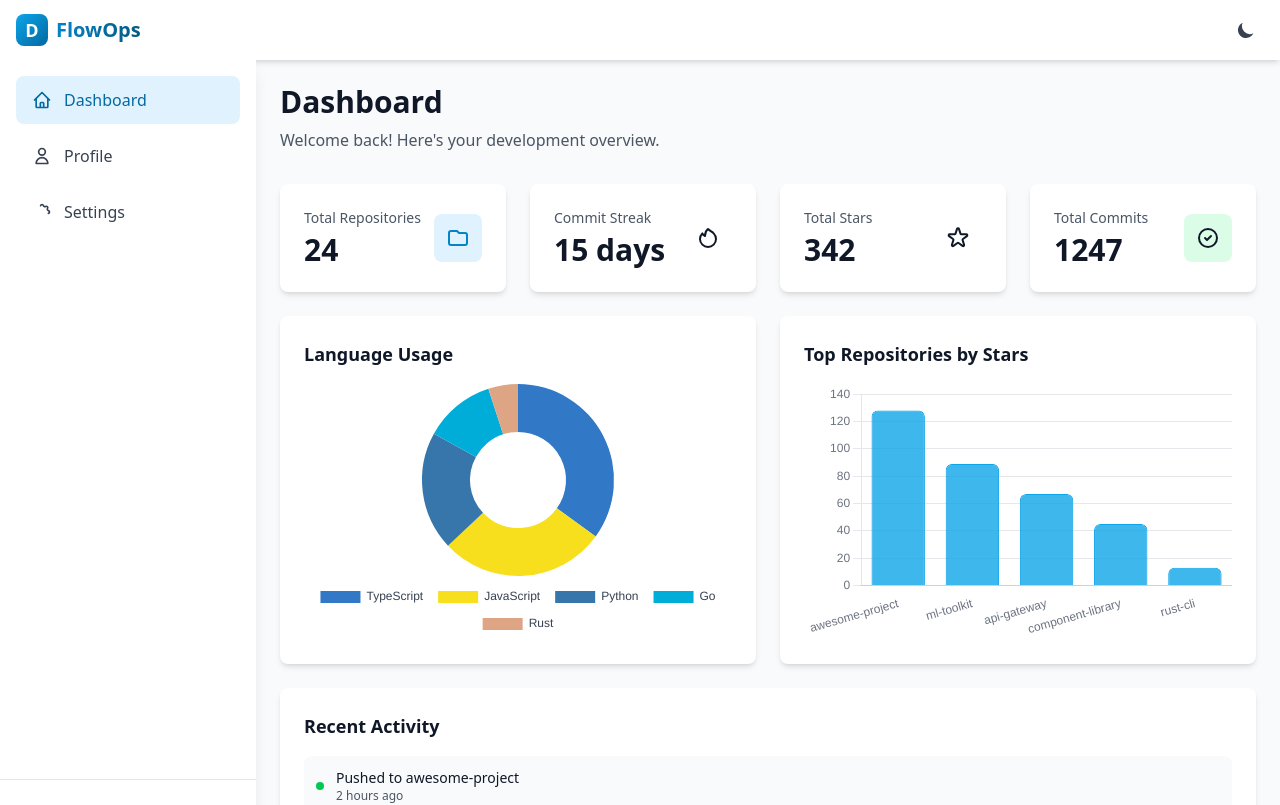
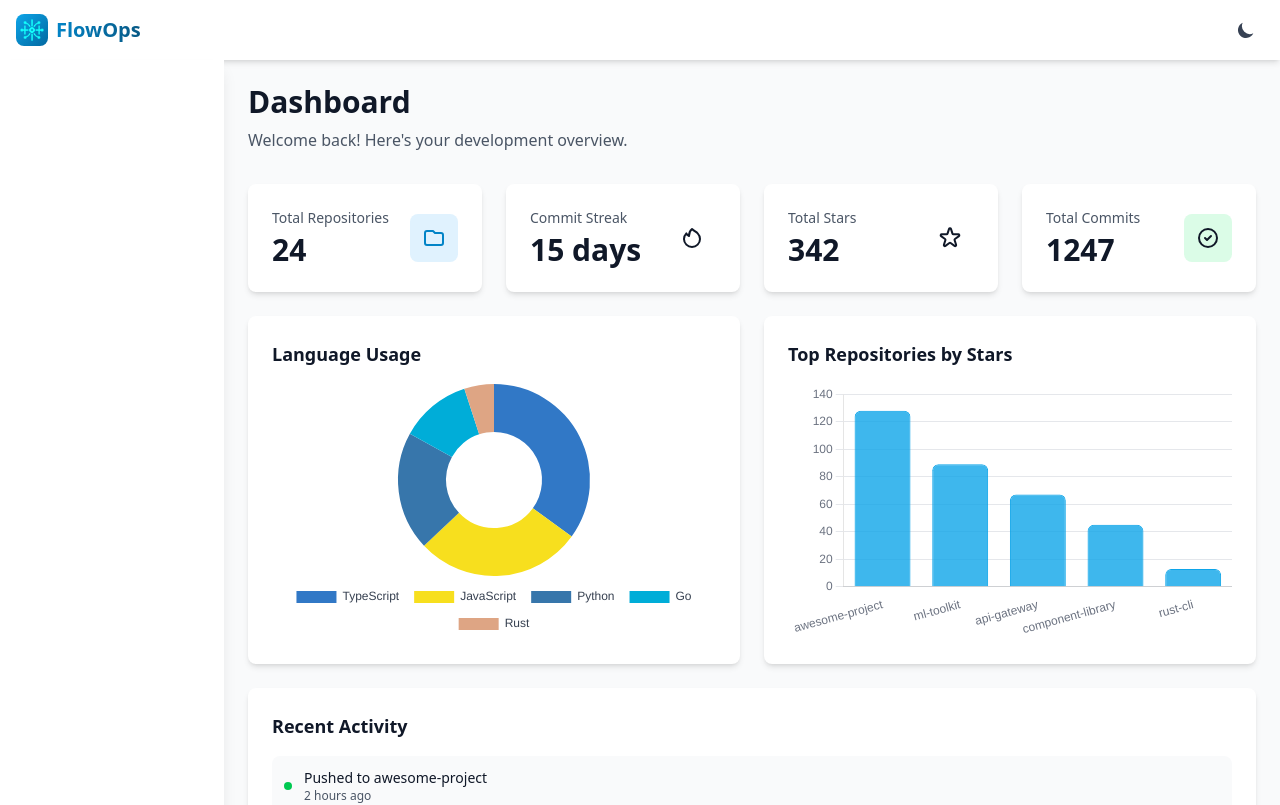
Before and after one commit to LordChristianDev/flow-ops-app, a Svelte app: page / in a window 1280 px wide. Shown: the top 805 px of the page. Built offline with nearby package versions, Linux system fonts and the light colour scheme; sample sign-in values are in the browser's storage.

Commit message:
Updated App Icon

```diff
--- a/src/components/layout/Header.svelte
+++ b/src/components/layout/Header.svelte
@@ -17,13 +17,13 @@
 				class="lg:hidden p-2 rounded-lg hover:bg-gray-100 dark:hover:bg-gray-700 transition-colors"
 				aria-label="Toggle sidebar"
 			>
-				<svg class="w-6 h-6" fill="none" stroke="currentColor" viewBox="0 0 24 24">
-					<path stroke-linecap="round" stroke-linejoin="round" stroke-width="2" d="M4 6h16M4 12h16M4 18h16"></path>
-				</svg>
+				<div class="w-8 h-8 bg-linear-to-br from-primary-500 to-primary-700 rounded-lg flex items-center justify-center">
+					<img src="flowops_logo.png" alt="FlowOps Logo" class="w-6 h-6">
+				</div>
 			</button>
 			<div class="flex items-center gap-2">
 				<div class="w-8 h-8 bg-linear-to-br from-primary-500 to-primary-700 rounded-lg flex items-center justify-center">
-					<span class="text-white font-bold text-lg">D</span>
+					<img src="flowops_logo.png" alt="FlowOps Logo" class="w-6 h-6">
 				</div>
 				<h1 class="text-xl font-bold bg-linear-to-r from-primary-600 to-primary-800 bg-clip-text text-transparent">
 					FlowOps
--- a/src/components/layout/Sidebar.svelte
+++ b/src/components/layout/Sidebar.svelte
@@ -1,28 +1,10 @@
 <script lang="ts">
     import { push } from 'svelte-spa-router';
+    import { navItems } from '@/stores/data/layout-data';
 
     export let isOpen = false;
     export let closeSidebar: () => void;
 
-    const navItems = [
-        {
-            path: '/',
-            label: 'Dashboard',
-            icon: 'M3 12l2-2m0 0l7-7 7 7M5 10v10a1 1 0 001 1h3m10-11l2 2m-2-2v10a1 1 0 01-1 1h-3m-6 0a1 1 0 001-1v-4a1 1 0 011-1h2a1 1 0 011 1v4a1 1 0 001 1m-6 0h6'
-        },
-        {
-            path: '/profile',
-            label: 'Profile',
-            icon: 'M16 7a4 4 0 11-8 0 4 4 0 018 0zM12 14a7 7 0 00-7 7h14a7 7 0 00-7-7z'
-        },
-        {
-            path: '/settings',
-            label: 'Settings',
-            icon: 'M10.325 4.317c.426-1.756 2.924-1.756 3.35 0a1.724 1.724 0 002.573 1.066c1.543-.94 3.31.826 2.37 2.37a1.724 1.724 0 001.065 2.572c1.756.426 1.756 2.924 0 3.35...'
-        }
-    ];
-
-    // Regular Svelte: get path from the browser
     let currentPath = '/';
 
     $: if (typeof window !== 'undefined') {
@@ -48,7 +30,7 @@
 
 <!-- Sidebar -->
 <aside
-    class="fixed lg:sticky top-0 left-0 h-screen bg-white dark:bg-gray-800 shadow-lg z-40 transition-transform duration-300 {isOpen ? 'translate-x-0' : '-translate-x-full lg:translate-x-0'} w-64"
+    class="fixed lg:sticky top-0 left-0 min-h-screen bg-white dark:bg-gray-800 shadow-lg z-40 transition-transform duration-300 {isOpen ? 'translate-x-0' : '-translate-x-full lg:translate-x-0'} w-56"
 >
     <div class="h-full flex flex-col">
 
@@ -56,9 +38,6 @@
         <div class="p-6 border-b border-gray-200 dark:border-gray-700 lg:hidden">
             <div class="flex items-center gap-2">
                 <img src="flowops_logo.png" alt="FlowOps Logo" class="w-8 h-8">
-                <div class="w-8 h-8 bg-linear-to-br from-primary-500 to-primary-700 rounded-lg flex items-center justify-center">
-                    <span class="text-white font-bold text-lg">D</span>
-                </div>
                 <h2 class="text-xl font-bold">FlowOps</h2>
             </div>
         </div>
@@ -73,9 +52,7 @@
                         ? 'bg-primary-100 dark:bg-primary-900/30 text-primary-700 dark:text-primary-400 font-medium'
                         : 'hover:bg-gray-100 dark:hover:bg-gray-700 text-gray-700 dark:text-gray-300'}"
                 >
-                    <svg class="w-5 h-5" fill="none" stroke="currentColor" viewBox="0 0 24 24">
-                        <path stroke-linecap="round" stroke-linejoin="round" stroke-width="2" d={item.icon}></path>
-                    </svg>
+                    <item.icon />
                     <span>{item.label}</span>
                 </a>
             {/each}
```
